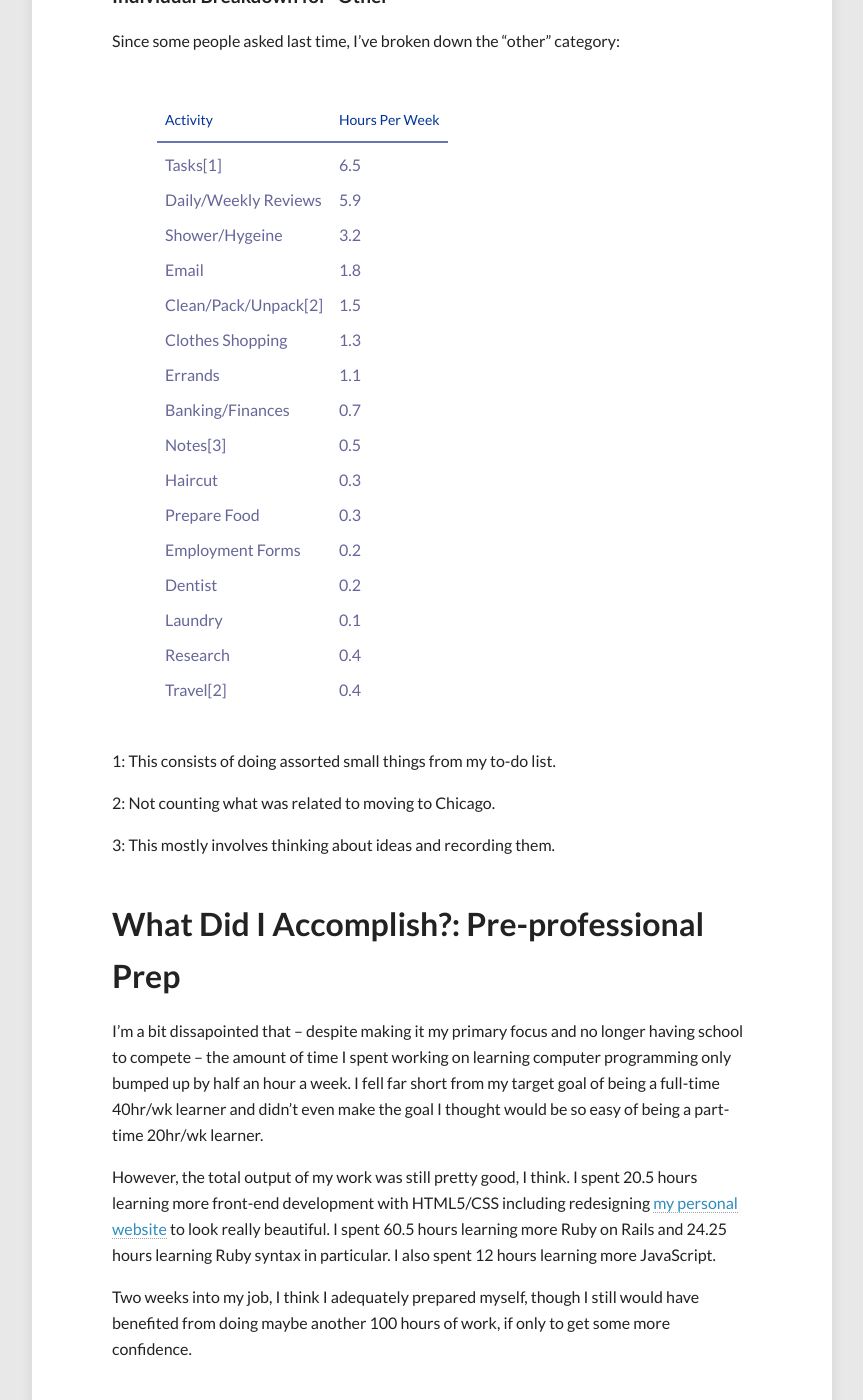
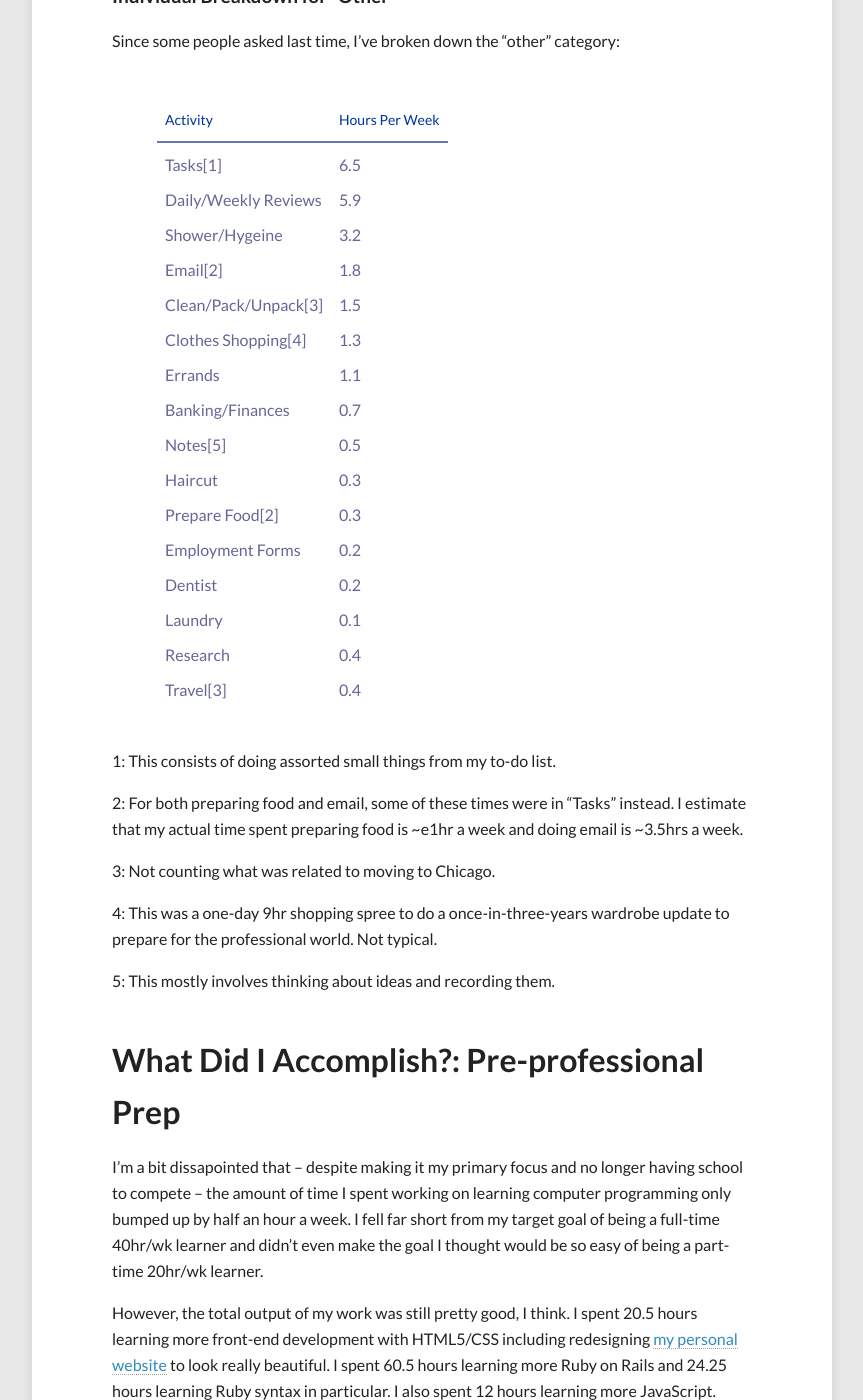
Before and after one commit to peterhurford/peterhurford.github.io, a Jekyll site: the page built from _posts/2014-07-13-personal-review-for-may-june-2014.markdown, in a window 1280 px wide and 1400 px high, scrolled down 1692 px. Shown: the whole window, without its empty margins (208-1071 px from the left). Built offline with Jekyll 4.4.1, drawn with Linux system fonts in a browser that asks for light colours; comment, search, counter and statistics services are not loaded; some of the changed text lies outside the part shown.

Commit message:
Added errata to personal review

```diff
--- a/_posts/2014-07-13-personal-review-for-may-june-2014.markdown
+++ b/_posts/2014-07-13-personal-review-for-may-june-2014.markdown
@@ -54,26 +54,30 @@
 	<tr><td>Tasks[1]</td> <td>6.5</td></tr>
 	<tr><td>Daily/Weekly Reviews</td> <td>5.9</td></tr>
 	<tr><td>Shower/Hygeine</td> <td>3.2</td></tr>
-	<tr><td>Email</td> <td>1.8</td></tr>
-	<tr><td>Clean/Pack/Unpack[2]</td> <td>1.5</td></tr>
-	<tr><td>Clothes Shopping</td> <td>1.3</td></tr>
+	<tr><td>Email[2]</td> <td>1.8</td></tr>
+	<tr><td>Clean/Pack/Unpack[3]</td> <td>1.5</td></tr>
+	<tr><td>Clothes Shopping[4]</td> <td>1.3</td></tr>
 	<tr><td>Errands</td> <td>1.1</td></tr>
 	<tr><td>Banking/Finances</td> <td>0.7</td></tr>
-	<tr><td>Notes[3]</td> <td>0.5</td></tr>
+	<tr><td>Notes[5]</td> <td>0.5</td></tr>
 	<tr><td>Haircut</td> <td>0.3</td></tr>
-	<tr><td>Prepare Food</td> <td>0.3</td></tr>
+	<tr><td>Prepare Food[2]</td> <td>0.3</td></tr>
 	<tr><td>Employment Forms</td> <td>0.2</td></tr>
 	<tr><td>Dentist</td> <td>0.2</td></tr>
 	<tr><td>Laundry</td> <td>0.1</td></tr>
 	<tr><td>Research</td> <td>0.4</td></tr>
-	<tr><td>Travel[2]</td> <td>0.4</td></tr>
+	<tr><td>Travel[3]</td> <td>0.4</td></tr>
 </table>
 
 1: This consists of doing assorted small things from my to-do list.
 
-2: Not counting what was related to moving to Chicago.
+2: For both preparing food and email, some of these times were in "Tasks" instead.  I estimate that my actual time spent preparing food is ~e1hr a week and doing email is ~3.5hrs a week.
 
-3: This mostly involves thinking about ideas and recording them.
+3: Not counting what was related to moving to Chicago.
+
+4: This was a one-day 9hr shopping spree to do a once-in-three-years wardrobe update to prepare for the professional world.  Not typical.
+
+5: This mostly involves thinking about ideas and recording them.
 
 
 
@@ -122,3 +126,7 @@
 The next review will be on November 1.  However, my lease and internship here runs out by the end of August.  So by the next review, I should be settled into whatever my next opportunity will be, even if it's a permanent position at my current place.
 
 It's time to bucle down and see if this plan works and what I can learn from it.
+
+-
+
+_Curious how this review was made?  See ["The Making of the Personal Review: Behind the Scenes"](http://everydayutilitarian.com/essays/the-making-of-the-personal-review) for more._
```
Also changed, not shown: _posts/2014-07-16-the-making-of-the-personal-review.markdown (line endings or trailing spaces).
